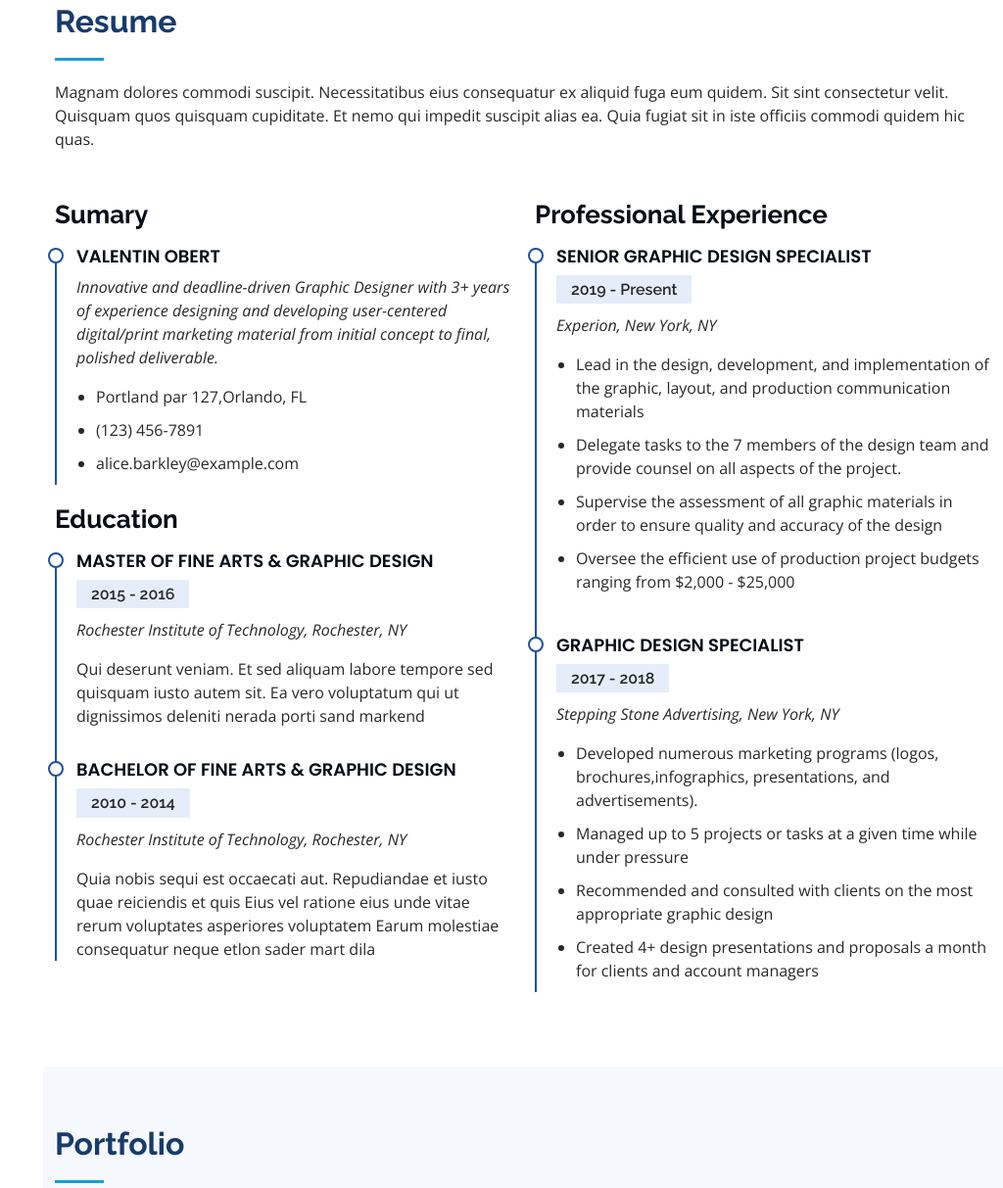
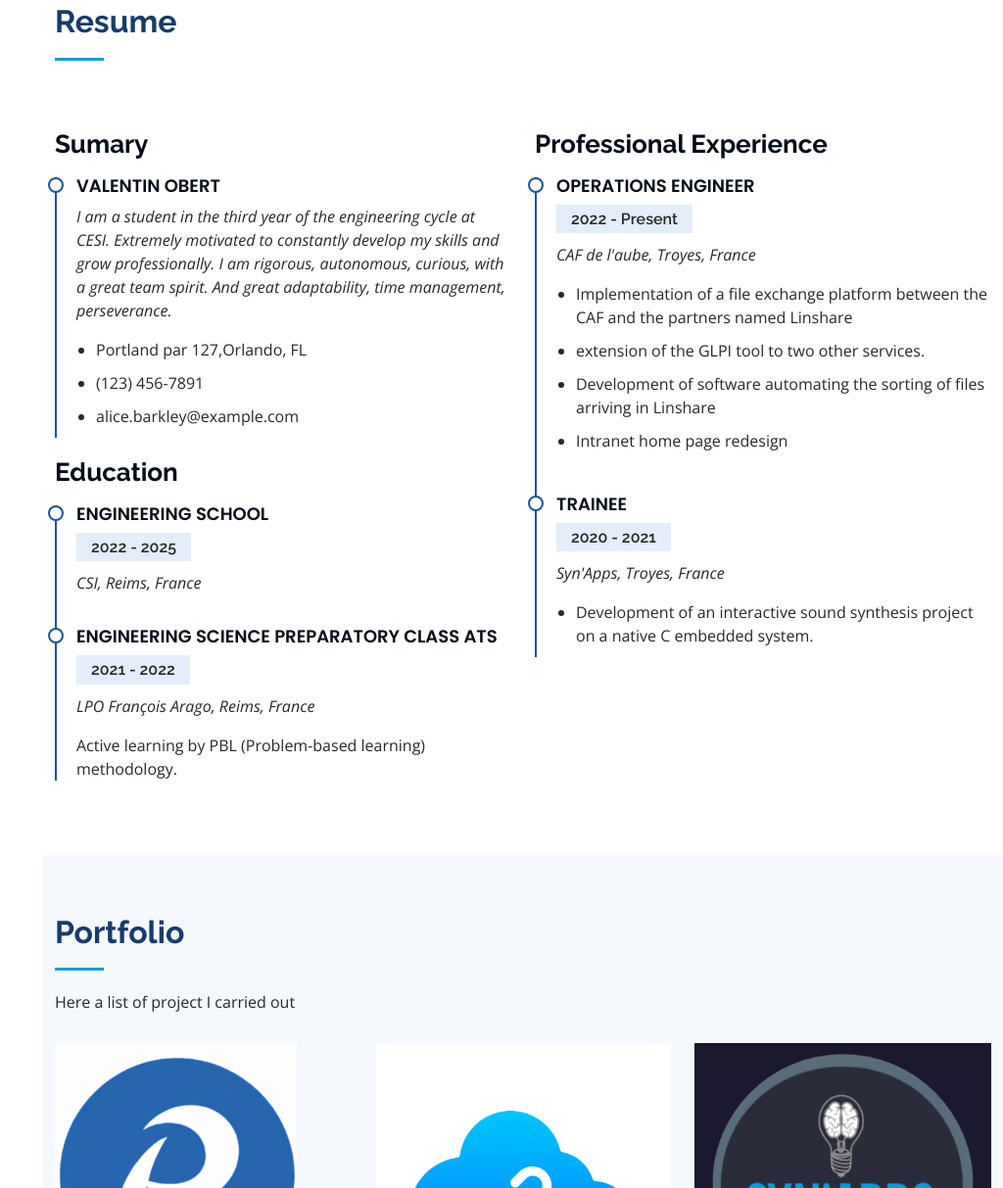
Before and after one commit to valentin-obert/valentin-obert.github.io, a plain HTML site: page index.html in a window 1280 px wide. Shown: the part 2322-3535 px from the top of the page at 98% size, without its empty margins (256-1280 px from the left). Drawn offline with nearby package versions, Linux system fonts and the light colour scheme.

Commit message:
Update index.html

```diff
--- a/index.html
+++ b/index.html
@@ -233,7 +233,8 @@
 
         <div class="section-title">
           <h2>Resume</h2>
-          <p>Magnam dolores commodi suscipit. Necessitatibus eius consequatur ex aliquid fuga eum quidem. Sit sint consectetur velit. Quisquam quos quisquam cupiditate. Et nemo qui impedit suscipit alias ea. Quia fugiat sit in iste officiis commodi quidem hic quas.</p>
+          <a href="VALENTIN OBERT CV.pdf" download="">
+				  </a>
         </div>
 
         <div class="row">
@@ -241,7 +242,7 @@
             <h3 class="resume-title">Sumary</h3>
             <div class="resume-item pb-0">
               <h4>Valentin Obert</h4>
-              <p><em>Innovative and deadline-driven Graphic Designer with 3+ years of experience designing and developing user-centered digital/print marketing material from initial concept to final, polished deliverable.</em></p>
+              <p><em>I am a student in the third year of the engineering cycle at CESI. Extremely motivated to constantly develop my skills and grow professionally. I am rigorous, autonomous, curious, with a great team spirit. And great adaptability, time management, perseverance.</em></p>
               <ul>
                 <li>Portland par 127,Orlando, FL</li>
                 <li>(123) 456-7891</li>
@@ -251,40 +252,37 @@
 
             <h3 class="resume-title">Education</h3>
             <div class="resume-item">
-              <h4>Master of Fine Arts &amp; Graphic Design</h4>
-              <h5>2015 - 2016</h5>
-              <p><em>Rochester Institute of Technology, Rochester, NY</em></p>
-              <p>Qui deserunt veniam. Et sed aliquam labore tempore sed quisquam iusto autem sit. Ea vero voluptatum qui ut dignissimos deleniti nerada porti sand markend</p>
+              <h4>Engineering school</h4>
+              <h5>2022 - 2025</h5>
+              <p><em>CSI, Reims, France</em></p>
+              <p> </p>
             </div>
             <div class="resume-item">
-              <h4>Bachelor of Fine Arts &amp; Graphic Design</h4>
-              <h5>2010 - 2014</h5>
-              <p><em>Rochester Institute of Technology, Rochester, NY</em></p>
-              <p>Quia nobis sequi est occaecati aut. Repudiandae et iusto quae reiciendis et quis Eius vel ratione eius unde vitae rerum voluptates asperiores voluptatem Earum molestiae consequatur neque etlon sader mart dila</p>
+              <h4>Engineering science preparatory class ATS</h4>
+              <h5>2021 - 2022</h5>
+              <p><em>LPO François Arago, Reims, France</em></p>
+              <p>Active learning by PBL (Problem-based learning) methodology. </p>
             </div>
           </div>
           <div class="col-lg-6" data-aos="fade-up" data-aos-delay="100">
             <h3 class="resume-title">Professional Experience</h3>
             <div class="resume-item">
-              <h4>Senior graphic design specialist</h4>
-              <h5>2019 - Present</h5>
-              <p><em>Experion, New York, NY </em></p>
+              <h4>Operations Engineer</h4>
+              <h5>2022 - Present</h5>
+              <p><em>CAF de l'aube, Troyes, France </em></p>
               <ul>
-                <li>Lead in the design, development, and implementation of the graphic, layout, and production communication materials</li>
-                <li>Delegate tasks to the 7 members of the design team and provide counsel on all aspects of the project. </li>
-                <li>Supervise the assessment of all graphic materials in order to ensure quality and accuracy of the design</li>
-                <li>Oversee the efficient use of production project budgets ranging from $2,000 - $25,000</li>
+                <li>Implementation of a file exchange platform between the CAF and the partners named Linshare</li>
+                <li>extension of the GLPI tool to two other services. </li>
+                <li>Development of software automating the sorting of files arriving in Linshare</li>
+                <li>Intranet home page redesign</li>
               </ul>
             </div>
             <div class="resume-item">
-              <h4>Graphic design specialist</h4>
-              <h5>2017 - 2018</h5>
-              <p><em>Stepping Stone Advertising, New York, NY</em></p>
+              <h4>Trainee</h4>
+              <h5>2020 - 2021</h5>
+              <p><em>Syn'Apps, Troyes, France</em></p>
               <ul>
-                <li>Developed numerous marketing programs (logos, brochures,infographics, presentations, and advertisements).</li>
-                <li>Managed up to 5 projects or tasks at a given time while under pressure</li>
-                <li>Recommended and consulted with clients on the most appropriate graphic design</li>
-                <li>Created 4+ design presentations and proposals a month for clients and account managers</li>
+                <li>Development of an interactive sound synthesis project on a native C embedded system.</li>
               </ul>
             </div>
           </div>
```
